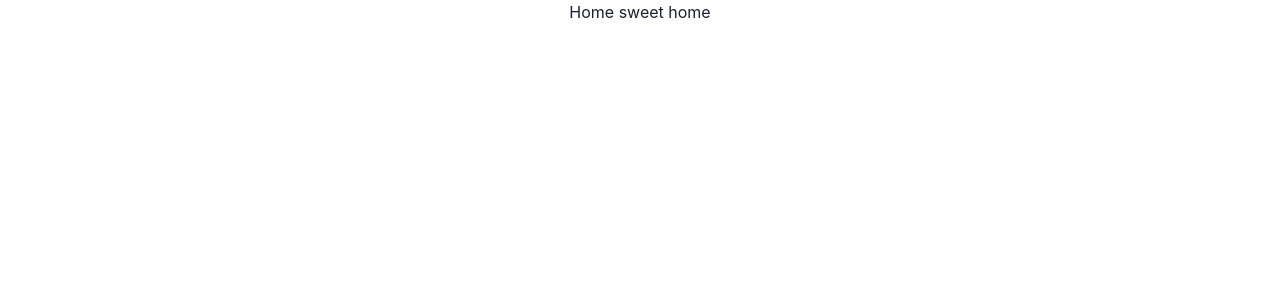
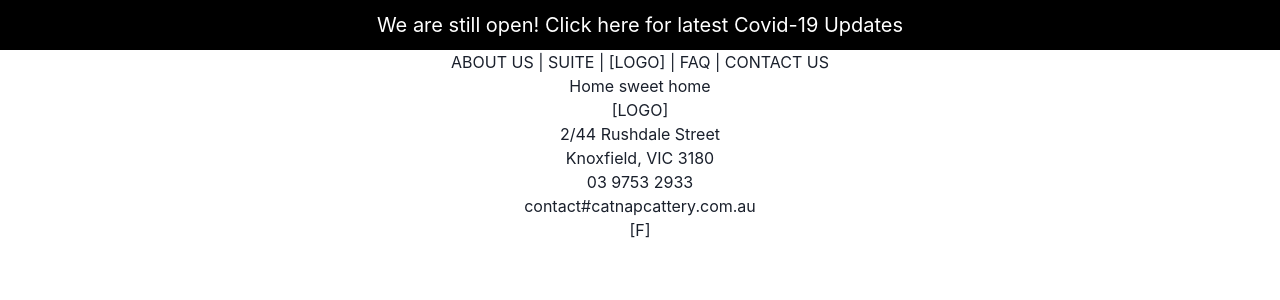
Before and after one commit to AbBaSaMo/MYMI_HISS_webdev_tute, a React (Create React App) app in the folder catnap_frontend/: page / in a window 1280 px wide. Shown: the top 300 px of the page. Built offline with nearby package versions, Linux system fonts and the light colour scheme.

Commit message:
feat: implemented HeaderAnnouncement.js

```diff
--- a/catnap_frontend/src/App.js
+++ b/catnap_frontend/src/App.js
@@ -7,11 +7,16 @@ import Suites from "./pages/Suites";
 import ContactUs from "./pages/ContactUs";
 import Home from "./pages/Home";
 import NotFound from "./pages/NotFound";
+import HeaderAnnouncement from "./components/HeaderAnnouncement";
+import Footer from "./components/Footer";
+import Header from "./components/Header";
 
 function App() {
     return (
         <div className="App">
             <ChakraProvider>
+                <HeaderAnnouncement/>
+                <Header/>
                 <BrowserRouter>
                     <Routes>
                         <Route path='/' element={<Home/>}/>
@@ -22,6 +27,7 @@ function App() {
                         <Route path='/*' element={<NotFound/>}/>
                     </Routes>
                 </BrowserRouter>
+                <Footer/>
             </ChakraProvider>
         </div>
     );
--- a/catnap_frontend/src/components/HeaderAnnouncement.js
+++ b/catnap_frontend/src/components/HeaderAnnouncement.js
@@ -1,10 +1,15 @@
+import {Box, Center, Text} from "@chakra-ui/react";
 
 const HeaderAnnouncement = () => {
 
     return (
-        <div>
-            We are still open! Click here for latest Covid-19 Updates
-        </div>
+        <Box bg='black' w='100%' h='50px' color='white'>
+            <Center h='100%'>
+                <Text fontSize='xl'>
+                    We are still open! Click here for latest Covid-19 Updates
+                </Text>
+            </Center>
+        </Box>
     )
 }
 
```
